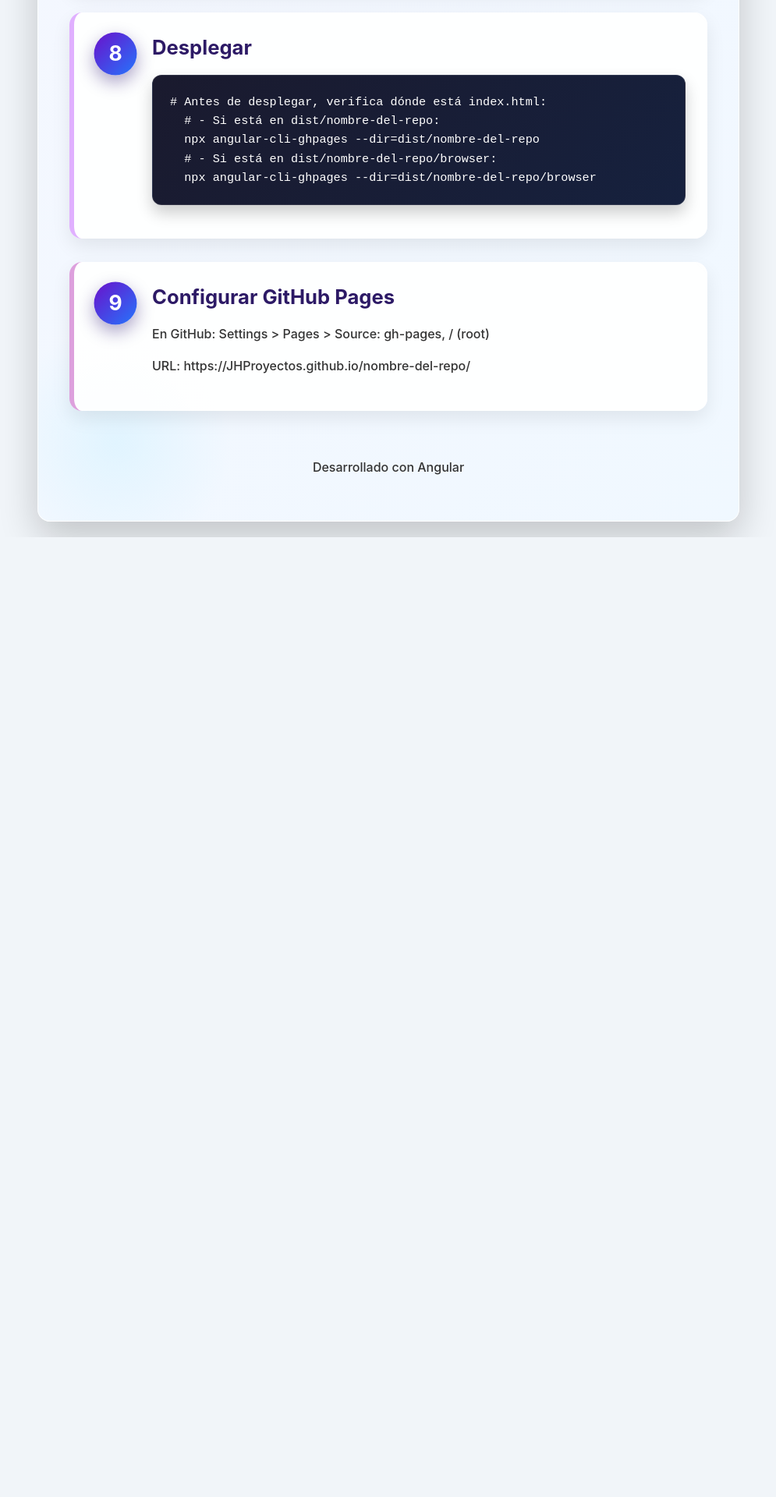
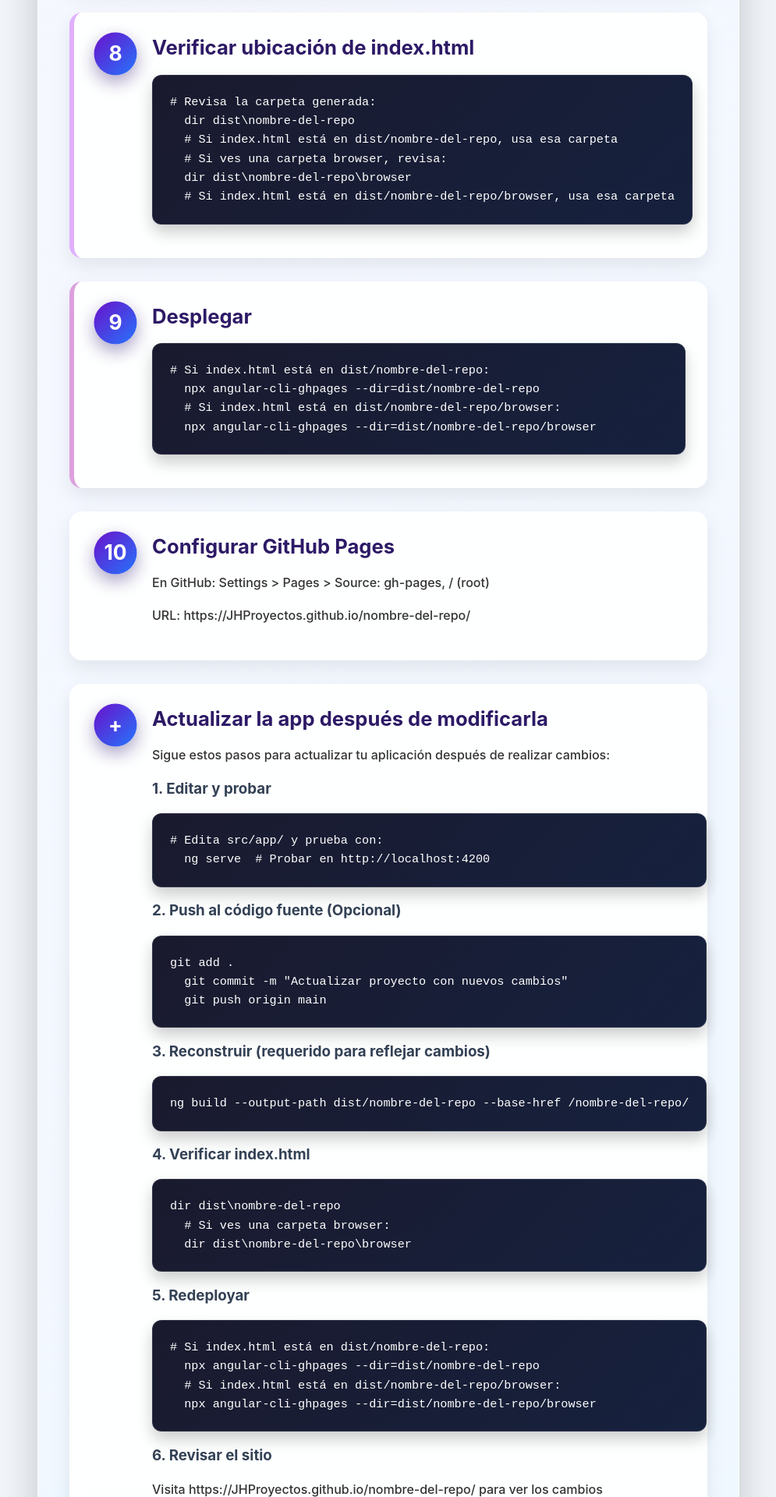
Before and after one commit to JHProyectos/angular_app_2, an Angular app: page / in a window 1280 px wide. Shown: the part 1980-3900 px from the top of the page at 78% size, without its empty margins (142-1137 px from the left). Before the commit the page ends 2669 px from the top, so only its background shows below. Built offline with nearby package versions, Linux system fonts and the light colour scheme.

Commit message:
actualizacion pagina

```diff
--- a/src/app/app.component.html
+++ b/src/app/app.component.html
@@ -71,29 +71,90 @@
       <div class="step">
         <div class="step-number">8</div>
         <div class="step-content">
-          <h2>Desplegar</h2>
-          <pre><code># Antes de desplegar, verifica dónde está index.html:
-  # - Si está en dist/nombre-del-repo:
-  npx angular-cli-ghpages --dir=dist/nombre-del-repo
-  # - Si está en dist/nombre-del-repo/browser:
-  npx angular-cli-ghpages --dir=dist/nombre-del-repo/browser</code></pre>
+          <h2>Verificar ubicación de index.html</h2>
+          <pre><code># Revisa la carpeta generada:
+  dir dist\nombre-del-repo
+  # Si index.html está en dist/nombre-del-repo, usa esa carpeta
+  # Si ves una carpeta browser, revisa:
+  dir dist\nombre-del-repo\browser
+  # Si index.html está en dist/nombre-del-repo/browser, usa esa carpeta</code></pre>
         </div>
       </div>
 
       <div class="step">
         <div class="step-number">9</div>
         <div class="step-content">
+          <h2>Desplegar</h2>
+          <pre><code># Si index.html está en dist/nombre-del-repo:
+  npx angular-cli-ghpages --dir=dist/nombre-del-repo
+  # Si index.html está en dist/nombre-del-repo/browser:
+  npx angular-cli-ghpages --dir=dist/nombre-del-repo/browser</code></pre>
+        </div>
+      </div>
+
+      <div class="step">
+        <div class="step-number">10</div>
+        <div class="step-content">
           <h2>Configurar GitHub Pages</h2>
           <p>En GitHub: Settings > Pages > Source: gh-pages, / (root)</p>
           <p>URL: https://JHProyectos.github.io/nombre-del-repo/</p>
         </div>
       </div>
+
+      <div class="step update-section">
+        <div class="step-number">+</div>
+        <div class="step-content">
+          <h2>Actualizar la app después de modificarla</h2>
+          <p>Sigue estos pasos para actualizar tu aplicación después de realizar cambios:</p>
+
+          <div class="update-steps">
+            <div class="update-step">
+              <h3>1. Editar y probar</h3>
+              <pre><code># Edita src/app/ y prueba con:
+  ng serve  # Probar en http://localhost:4200</code></pre>
+            </div>
+
+            <div class="update-step">
+              <h3>2. Push al código fuente (Opcional)</h3>
+              <pre><code>git add .
+  git commit -m "Actualizar proyecto con nuevos cambios"
+  git push origin main</code></pre>
+            </div>
+
+            <div class="update-step">
+              <h3>3. Reconstruir (requerido para reflejar cambios)</h3>
+              <pre><code>ng build --output-path dist/nombre-del-repo --base-href /nombre-del-repo/</code></pre>
+            </div>
+
+            <div class="update-step">
+              <h3>4. Verificar index.html</h3>
+              <pre><code>dir dist\nombre-del-repo
+  # Si ves una carpeta browser:
+  dir dist\nombre-del-repo\browser</code></pre>
+            </div>
+
+            <div class="update-step">
+              <h3>5. Redeployar</h3>
+              <pre><code># Si index.html está en dist/nombre-del-repo:
+  npx angular-cli-ghpages --dir=dist/nombre-del-repo
+  # Si index.html está en dist/nombre-del-repo/browser:
+  npx angular-cli-ghpages --dir=dist/nombre-del-repo/browser</code></pre>
+            </div>
+
+            <div class="update-step">
+              <h3>6. Revisar el sitio</h3>
+              <p>Visita https://JHProyectos.github.io/nombre-del-repo/ para ver los cambios</p>
+            </div>
+          </div>
+        </div>
+      </div>
     </div>
 
     <footer>
-      <p>Desarrollado con Angular</p>
+      <p>Desarrollado por JH Proyectos</p>
     </footer>
   </div>
+
 
 </main>
 
```
